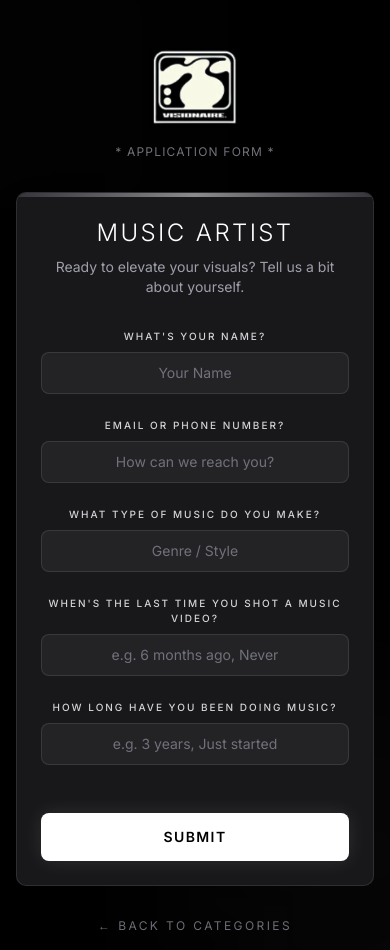
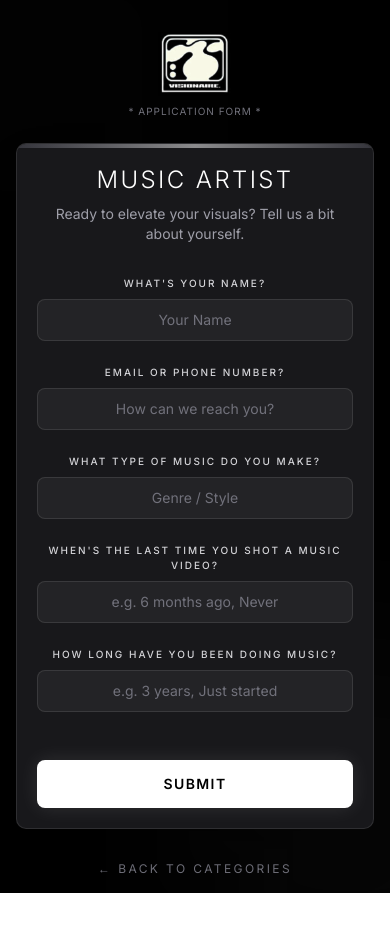
Before and after one commit to 1bstaragency-lab/Visionaire-Site, a Next.js app: page /connect/artist in a window 390 px wide. After the commit the page ends 893 px from the top, so only its background shows below. Built offline with nearby package versions, Linux system fonts and the light colour scheme; no server answers; a web font is replaced by a local one.

Commit message:
style: optimize forms and connect pages for mobile screens

```diff
--- a/src/app/connect/[category]/page.tsx
+++ b/src/app/connect/[category]/page.tsx
@@ -27,16 +27,16 @@ export default async function CategoryFormPage({ params }: { params: Promise<{ c
         <div className="absolute bottom-[-10%] right-[-10%] w-[40%] h-[40%] bg-white/5 rounded-full blur-[100px]" />
       </div>
 
-      <div className="w-full max-w-4xl mt-8 z-10">
-        <div className="flex flex-col items-center justify-center mb-8 gap-4">
+      <div className="w-full max-w-4xl mt-4 md:mt-8 z-10">
+        <div className="flex flex-col items-center justify-center mb-6 md:mb-8 gap-2 md:gap-4">
           <Link href="/">
             <img
               src="/logo.png"
               alt="Visionaire Logo"
-              className="h-20 md:h-28 object-contain invert hover:opacity-80 transition-opacity"
+              className="h-16 md:h-28 object-contain invert hover:opacity-80 transition-opacity"
             />
           </Link>
-          <p className="text-zinc-500 text-xs tracking-widest uppercase">* Application Form *</p>
+          <p className="text-zinc-500 text-[10px] md:text-xs tracking-widest uppercase">* Application Form *</p>
         </div>
 
         <LeadCaptureForm category={category as "brand" | "artist" | "narrative" | "personal"} />
--- a/src/app/connect/page.tsx
+++ b/src/app/connect/page.tsx
@@ -47,24 +47,24 @@ export default function CategorySelectionPage() {
         <div className="absolute bottom-[-10%] right-[-10%] w-[40%] h-[40%] bg-white/5 rounded-full blur-[100px]" />
       </div>
 
-      <div className="w-full max-w-4xl mt-8 z-10">
-        <div className="flex flex-col items-center justify-center mb-12 gap-4">
+      <div className="w-full max-w-4xl mt-4 md:mt-8 z-10">
+        <div className="flex flex-col items-center justify-center mb-8 md:mb-12 gap-2 md:gap-4">
           <Link href="/">
             <img
               src="/logo.png"
               alt="Visionaire Logo"
-              className="h-20 md:h-28 object-contain invert hover:opacity-80 transition-opacity"
+              className="h-16 md:h-28 object-contain invert hover:opacity-80 transition-opacity"
             />
           </Link>
-          <p className="text-zinc-500 text-xs tracking-widest uppercase">* Select Your Project Type *</p>
+          <p className="text-zinc-500 text-[10px] md:text-xs tracking-widest uppercase">* Select Your Project Type *</p>
         </div>
 
-        <div className="grid grid-cols-1 md:grid-cols-2 gap-6 md:gap-8 max-w-3xl mx-auto">
+        <div className="grid grid-cols-1 md:grid-cols-2 gap-4 md:gap-8 max-w-3xl mx-auto">
           {categories.map((category) => (
             <Link
               key={category.id}
               href={`/connect/${category.id}`}
-              className={`group relative overflow-hidden bg-zinc-900/50 border border-white/10 rounded-xl p-8 transition-all duration-300 hover:border-white/30 hover:shadow-2xl hover:-translate-y-1`}
+              className={`group relative overflow-hidden bg-zinc-900/50 border border-white/10 rounded-xl p-6 md:p-8 transition-all duration-300 hover:border-white/30 hover:shadow-2xl hover:-translate-y-1`}
             >
               <div className={`absolute inset-0 bg-gradient-to-br ${category.gradient} opacity-0 group-hover:opacity-100 transition-opacity duration-500`} />
 
--- a/src/components/GiveawayForm.tsx
+++ b/src/components/GiveawayForm.tsx
@@ -19,8 +19,8 @@ export default function GiveawayForm() {
 
   if (state?.success) {
     return (
-      <div className="w-full max-w-lg mx-auto bg-zinc-900 border border-white/10 rounded-lg py-16 px-8 text-center my-8 shadow-2xl">
-        <h2 className="text-2xl font-light text-white mb-2 tracking-widest uppercase">You're Entered!</h2>
+      <div className="w-full max-w-lg mx-auto bg-zinc-900 border border-white/10 rounded-lg py-12 px-6 md:py-16 md:px-8 text-center my-4 md:my-8 shadow-2xl">
+        <h2 className="text-xl md:text-2xl font-light text-white mb-2 tracking-widest uppercase">You're Entered!</h2>
 
         {state.isUnderTwoYears && (
           <div className="bg-gradient-to-br from-zinc-800 to-zinc-900 border border-white/10 p-5 rounded-lg my-6 shadow-inner">
@@ -47,7 +47,7 @@ export default function GiveawayForm() {
   }
 
   return (
-    <div className="w-full max-w-lg mx-auto bg-zinc-900 border border-white/10 rounded-lg p-6 md:p-8 my-8 shadow-2xl relative overflow-hidden group">
+    <div className="w-full max-w-lg mx-auto bg-zinc-900 border border-white/10 rounded-lg p-5 md:p-8 my-2 md:my-8 shadow-2xl relative overflow-hidden group">
       {/* Subtle chrome gradient accent at the top */}
       <div className="absolute top-0 left-0 right-0 h-1 bg-gradient-to-r from-zinc-600 via-white to-zinc-600 opacity-50" />
 
--- a/src/components/LeadCaptureForm.tsx
+++ b/src/components/LeadCaptureForm.tsx
@@ -47,8 +47,8 @@ export default function LeadCaptureForm({ category }: { category: CategoryType }
 
   if (state?.success) {
     return (
-      <div className="w-full max-w-lg mx-auto bg-zinc-900 border border-white/10 rounded-lg py-16 px-8 text-center my-8 shadow-2xl">
-        <h2 className="text-2xl font-light text-white mb-4 tracking-widest uppercase">Information Received</h2>
+      <div className="w-full max-w-lg mx-auto bg-zinc-900 border border-white/10 rounded-lg py-12 px-6 md:py-16 md:px-8 text-center my-4 md:my-8 shadow-2xl">
+        <h2 className="text-xl md:text-2xl font-light text-white mb-4 tracking-widest uppercase">Information Received</h2>
         <p className="text-zinc-400 mt-4">
           Thanks for reaching out! We've received your details and will be in touch soon.
           <br /><br />
@@ -59,7 +59,7 @@ export default function LeadCaptureForm({ category }: { category: CategoryType }
   }
 
   return (
-    <div className="w-full max-w-lg mx-auto bg-zinc-900 border border-white/10 rounded-lg p-6 md:p-8 my-8 shadow-2xl relative overflow-hidden group">
+    <div className="w-full max-w-lg mx-auto bg-zinc-900 border border-white/10 rounded-lg p-5 md:p-8 my-2 md:my-8 shadow-2xl relative overflow-hidden group">
       {/* Subtle chrome gradient accent at the top */}
       <div className="absolute top-0 left-0 right-0 h-1 bg-gradient-to-r from-zinc-600 via-white to-zinc-600 opacity-50" />
 
```
